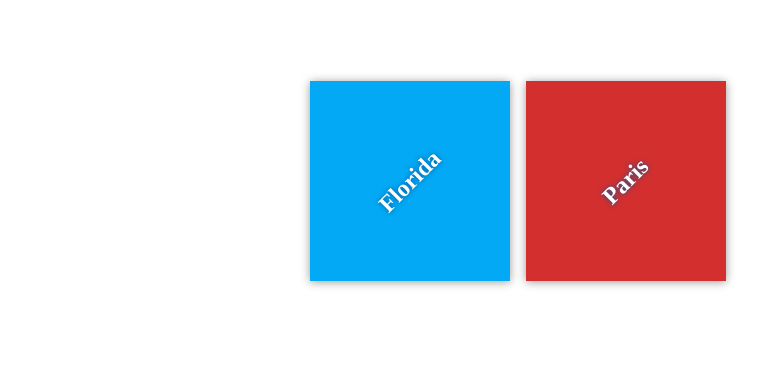
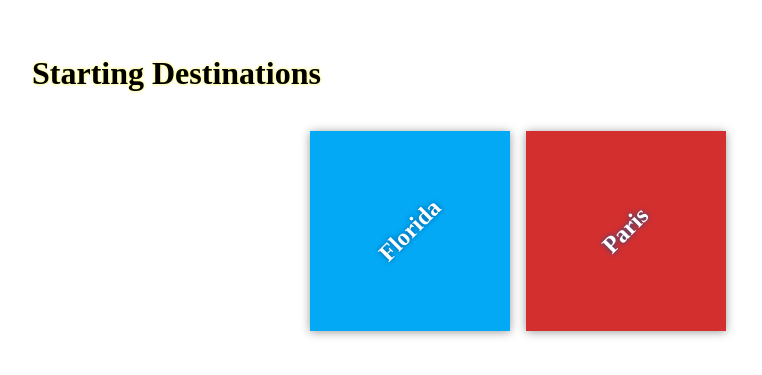
Before and after one commit to aMahdaoui/my-travel-plans, a plain HTML site: page index.html in a window 1280 px wide. Shown: the part 219-594 px from the top of the page, without its empty margins (122-884 px from the left). Drawn offline with Linux system fonts and the light colour scheme.

Commit message:
Add Starting destinations

```diff
--- a/css/app.css
+++ b/css/app.css
@@ -40,6 +40,12 @@ body {
     text-align: center;
 }
 
+h1 {
+    padding: 10px;
+    transform: ;
+    text-shadow: 0 0 3px #fff725;
+}
+
 h2 {
     margin: 0;
     transform: rotate(-45deg);
--- a/index.html
+++ b/index.html
@@ -9,6 +9,8 @@
 <body>
 
     <div class="container">
+        <h1>Starting Destinations</h1>
+
         <div class="destination-container">
             <div class="destination" id="florida">
                 <h2>Florida</h2>
```
